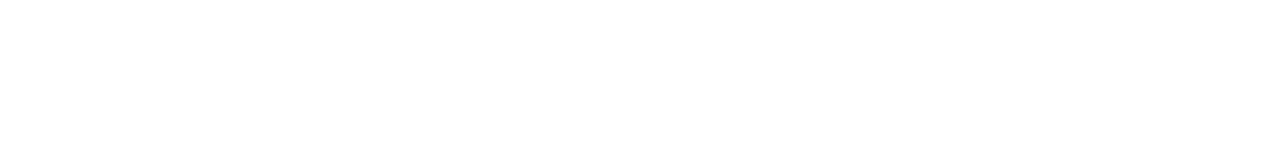
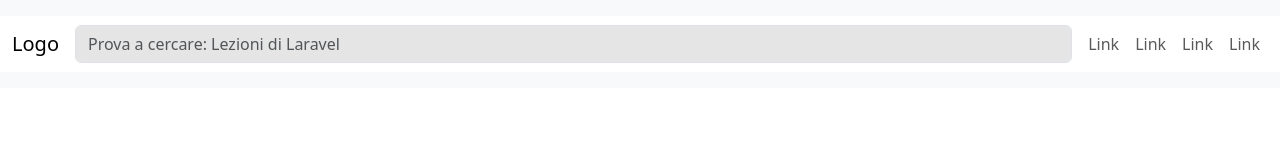
Before and after one commit to andreacagnina/html-css-bootstrap-dashboard, a plain HTML site: page index.html in a window 1280 px wide. Drawn offline with nearby package versions, Linux system fonts and the light colour scheme.

Commit message:
[FEAT]  DONE NAVBAR LAYOUT

```diff
--- a/css/style.css
+++ b/css/style.css
@@ -0,0 +1,7 @@
+.navbar.navbar-expand-sm.bg-white {
+    flex-wrap: nowrap;
+}
+
+.bg_light {
+    background-color: #e5e5e5;
+}
--- a/index.html
+++ b/index.html
@@ -13,6 +13,38 @@
 </head>
 
 <body>
+    <header class="bg-light py-3">
+        <nav class="navbar navbar-expand-sm bg-white">
+            <div class="container-fluid">
+                <a class="navbar-brand" href="#">Logo</a>
+                <input class="form-control bg_light me-2 " type="text"
+                    placeholder="Prova a cercare: Lezioni di Laravel">
+
+                <div class="collapse navbar-collapse" id="collapsibleNavbar">
+                    <ul class="navbar-nav">
+                        <li class="nav-item">
+                            <a class="nav-link" href="#">Link</a>
+                        </li>
+                        <li class="nav-item">
+                            <a class="nav-link" href="#">Link</a>
+                        </li>
+                        <li class="nav-item">
+                            <a class="nav-link" href="#">Link</a>
+                        </li>
+                    </ul>
+                </div>
+                <ul class="navbar-nav">
+                    <li class="nav-item text-white">
+                        <a class="nav-link" href="#">Link</a>
+                    </li>
+                </ul>
+            </div>
+        </nav>
+    </header>
+    <main>
+        <div class="side-bar"></div>
+        <div class="main"></div>
+    </main>
 
     <script src="https://cdn.jsdelivr.net/npm/bootstrap@5.3.3/dist/js/bootstrap.bundle.min.js"></script>
 </body>
```
